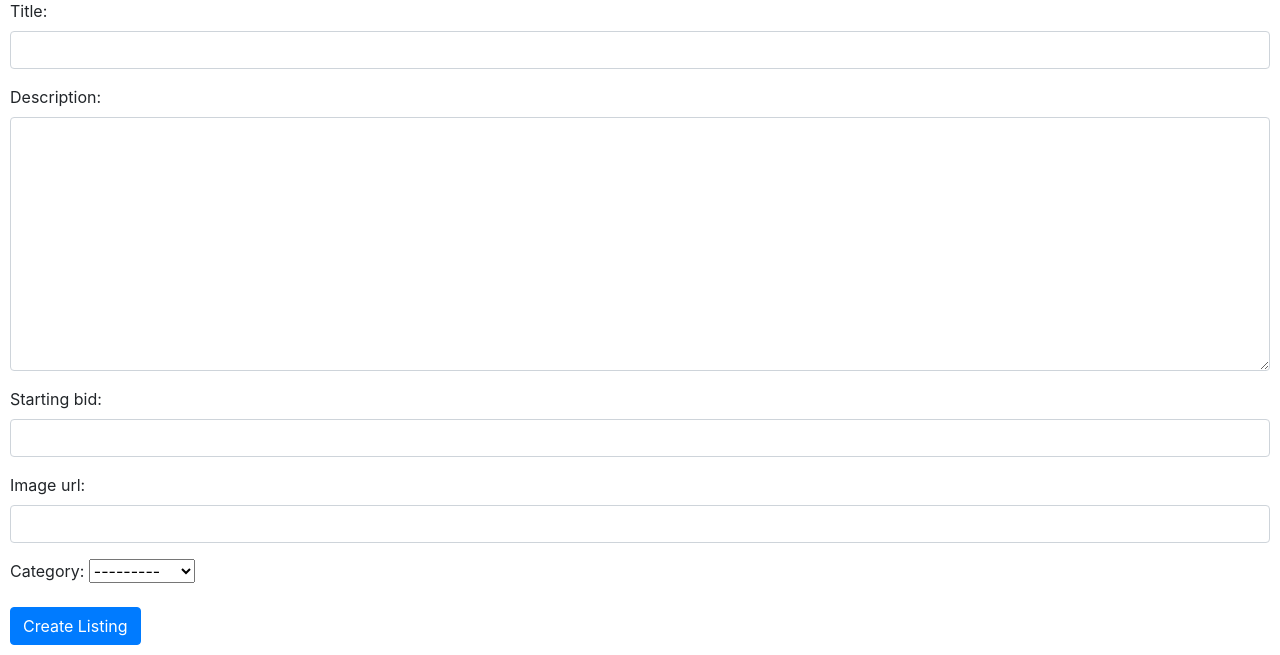
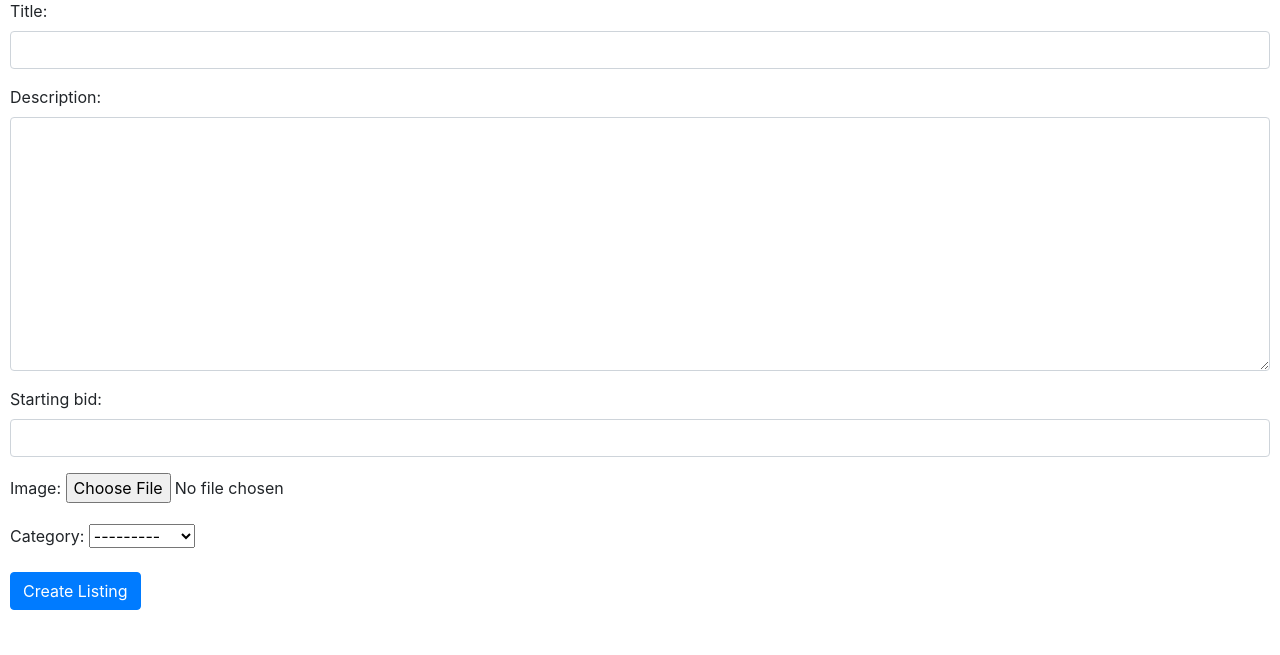
Before and after one commit to christianmarrtinez/auction-site, a Django app: page /create in a window 1280 px wide. Shown: the part 210-865 px from the top of the page. After the commit the page ends 820 px from the top, so only its background shows below. Run offline with Django 3.2, Linux system fonts and the light colour scheme; a user stored in the database is signed in; some libraries are stand-ins or nearby versions.

Commit message:
Change format of image upload from url to file upload on create listing page

```diff
--- a/auctions/forms.py
+++ b/auctions/forms.py
@@ -4,12 +4,11 @@
 class AuctionListingForm(forms.ModelForm):
     class Meta:
         model = AuctionListing
-        fields = ['title', 'description', 'starting_bid', 'image_url', 'category']
+        fields = ['title', 'description', 'starting_bid', 'image', 'category']
         widgets = {
             'title': forms.TextInput(attrs={'class': 'form-control'}),
             'description': forms.Textarea(attrs={'class': 'form-control'}),
             'starting_bid': forms.NumberInput(attrs={'class': 'form-control'}),
-            'image_url': forms.URLInput(attrs={'class': 'form-control'}),
             'category': forms.Select(choices=AuctionListing.CATEGORY_CHOICES),
         }
 
--- a/auctions/models.py
+++ b/auctions/models.py
@@ -19,7 +19,7 @@ class AuctionListing(models.Model):
     description = models.TextField()
     starting_bid = models.DecimalField(max_digits=10, decimal_places=2)
     current_price = models.DecimalField(max_digits=10, decimal_places=2, default=0)
-    image_url = models.URLField(blank=True, null=True)
+    image = models.ImageField(upload_to='listing_images/', blank=True, null=True)
     category = models.CharField(max_length=20, choices=CATEGORY_CHOICES, blank=True, null=True)
     is_active = models.BooleanField(default=True)
     owner = models.ForeignKey(User, on_delete=models.CASCADE, related_name="listings")
--- a/auctions/templates/auctions/create_listing.html
+++ b/auctions/templates/auctions/create_listing.html
@@ -2,7 +2,7 @@
 
 {% block body %}
   <h2>Create Listing</h2>
-  <form method="post">
+  <form method="post" enctype="multipart/form-data">
     {% csrf_token %}
     {{ form.as_p }}
     <button type="submit" class="btn btn-primary">Create Listing</button>
--- a/auctions/templates/auctions/listing.html
+++ b/auctions/templates/auctions/listing.html
@@ -12,8 +12,9 @@
 <h2>{{ listing.title }}</h2>
 
 {% if listing.image %}
-<img src="{{ listing.image }}" alt="{{ listing.title }}" style="max-width: 100%;">
+  <img src="{{ listing.image.url }}" alt="{{ listing.title }}" style="max-width: 100%;">
 {% endif %}
+
 
 <p><strong>Description:</strong> {{ listing.description }}</p>
 <p><strong>Current Price:</strong> ${{ current_price }}</p>
--- a/auctions/urls.py
+++ b/auctions/urls.py
@@ -1,5 +1,6 @@
 from django.urls import path
-
+from django.conf import settings
+from django.conf.urls.static import static
 from . import views
 
 urlpatterns = [
@@ -14,3 +15,6 @@ urlpatterns = [
     path("watchlist/<int:listing_id>/toggle/", views.toggle_watchlist, name="toggle_watchlist")
 
 ]
+
+if settings.DEBUG:
+    urlpatterns += static(settings.MEDIA_URL, document_root=settings.MEDIA_ROOT)
--- a/auctions/views.py
+++ b/auctions/views.py
@@ -85,7 +85,7 @@ def register(request):
 @login_required
 def create_listing(request):
     if request.method == "POST":
-        form = AuctionListingForm(request.POST)
+        form = AuctionListingForm(request.POST, request.FILES)  # Include request.FILES to handle file uploads
         if form.is_valid():
             listing = form.save(commit=False)
             listing.owner = request.user
@@ -94,6 +94,7 @@ def create_listing(request):
     else:
         form = AuctionListingForm()
     return render(request, 'auctions/create_listing.html', {'form': form})
+
 
 def active_listings(request):
     listings = AuctionListing.objects.filter(is_active=True)
--- a/commerce/settings.py
+++ b/commerce/settings.py
@@ -126,3 +126,6 @@ STATIC_URL = '/static/'
 STATICFILES_DIRS = [
     BASE_DIR / "static"
 ]
+
+MEDIA_URL = '/media/'
+MEDIA_ROOT = BASE_DIR / 'media'
```
Also changed, not shown: auctions/migrations/0004_remove_auctionlisting_image_url_auctionlisting_image.py (added), db.sqlite3, media/listing_images/nintendoDs.jpeg (added).
